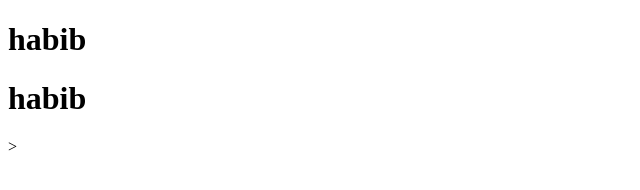
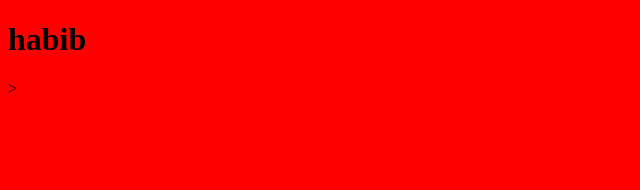
Before and after one commit to enghabib/web, a plain HTML site: page index.html in a window 1280 px wide. Shown: the whole page, without its empty margins (0-640 px from the left). Drawn offline with Linux system fonts and the light colour scheme.

Commit message:
chang html file

```diff
--- a/index.html
+++ b/index.html
@@ -1,12 +1,11 @@
-<!DOCTYPE html>
 	<!DOCTYPE html>
 	<html>
 	<head>
-		<title>test</title>
+	<title>test</title>
+	<link rel="stylesheet" href="app.css">
 	</head>
 	<body>
 	<h1> habib </h1>
-	<h1> habib </h1>
+
 	</body>
-
 	</html>>
```
